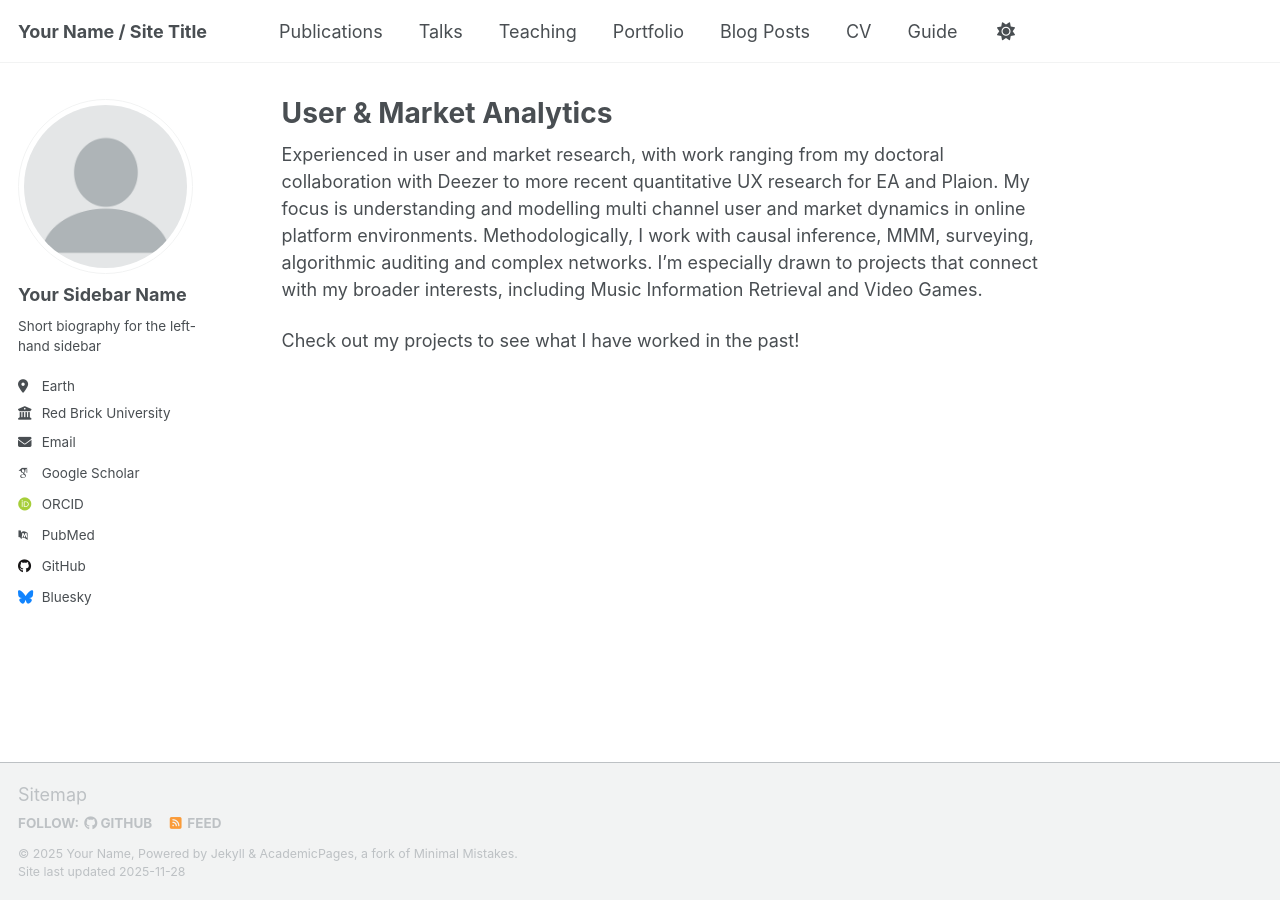
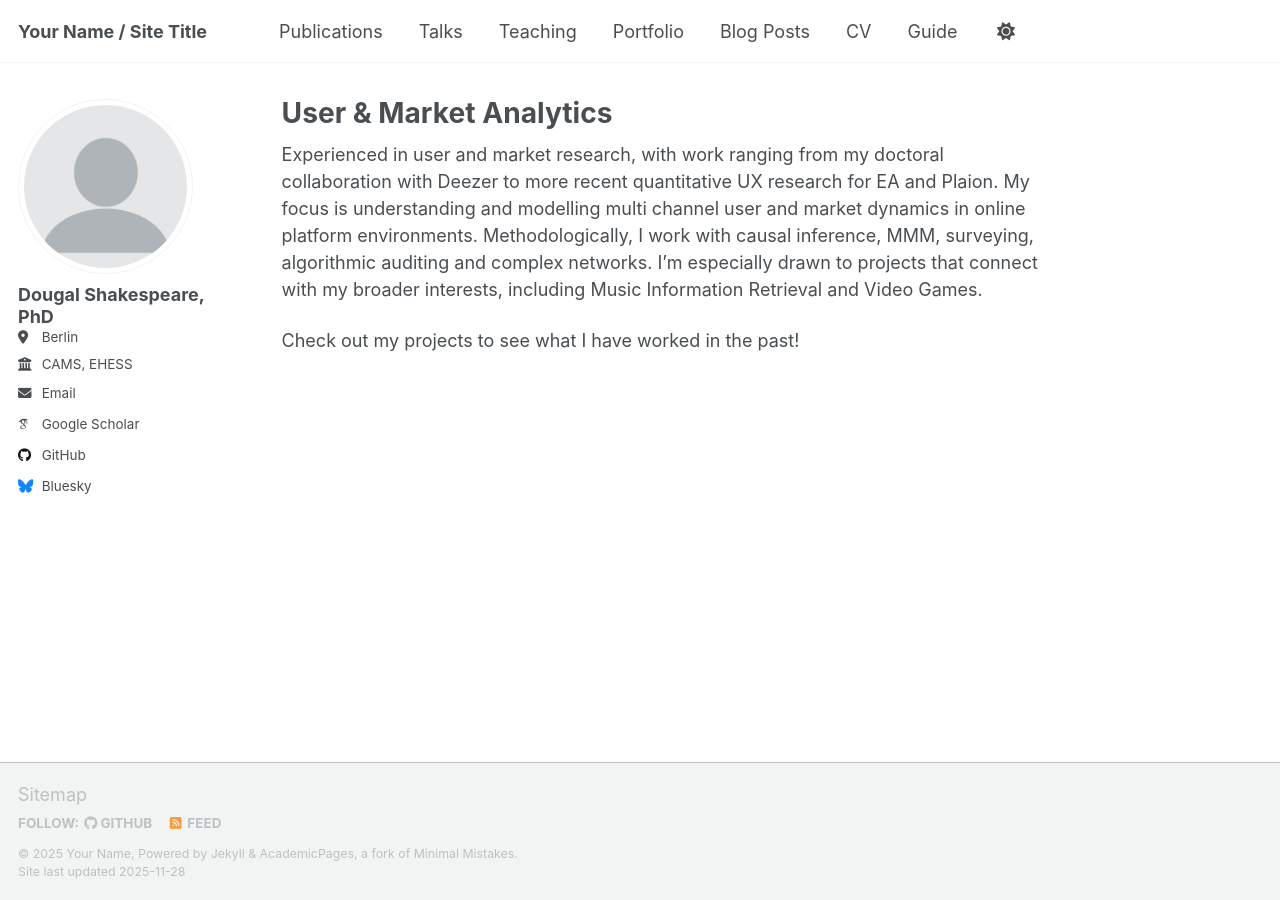
Before and after one commit to deshiiii/deshiiii.github.io, a Jekyll site: the page built from _pages/about.md, in a window 1280 px wide. Built offline with Jekyll 4.4.1, drawn with Linux system fonts in a browser that asks for light colours; some web fonts are replaced; a script that is not in the unit is left out.

Commit message:
Update _config.yml

```diff
--- a/_config.yml
+++ b/_config.yml
@@ -24,24 +24,24 @@ repository               : "academicpages/academicpages.github.io"
 author:
   # Biographic information
   avatar           : "profile.png"
-  name             : "Your Sidebar Name"
+  name             : "Dougal Shakespeare, PhD"
   pronouns         : # example: "she/her"
-  bio              : "Short biography for the left-hand sidebar"
-  location         : "Earth"
-  employer         : "Red Brick University"
+  bio              : # URL
+  location         : "Berlin"
+  employer         : "CAMS, EHESS"
   uri              : # URL
-  email            : "none@example.org"
+  email            : "dougal.shakespeare@cmb.hu-berlin.de"
 
   # Academic websites
   academia         : # URL
   arxiv            : # URL - Update with the correct link to your profile
-  googlescholar    : "https://scholar.google.com/citations?user=PS_CX0AAAAAJ"
+  googlescholar    : "https://scholar.google.com/citations?user=at_8RJMAAAAJ&hl=en"
   inspire-hep      : # URL
   impactstory      : # URL
-  orcid            : "https://orcid.org/yourorcidurl"
+  orcid            : # "https://orcid.org/yourorcidurl"
   semantic         : # URL
   ssrn             : # URL
-  pubmed           : "https://www.ncbi.nlm.nih.gov/pubmed/?term=john+snow"
+  pubmed           : # "https://www.ncbi.nlm.nih.gov/pubmed/?term=john+snow"
   researchgate     : # URL
   scopus           : # URL
   zotero           : # URL
@@ -51,13 +51,13 @@ author:
   bitbucket        : # Username - Update with your username on the site
   codepen          : # Username
   dribbble         : # Username
-  github           : "academicpages"
+  github           : "https://github.com/deshiiii"
   kaggle           : # Username
   stackoverflow    : # User number or user number and name (i.e., use "1" or "1/jeff-atwood")
 
   # Social media
   artstation       : # Username
-  bluesky          : "bsky.app" # Replace this with you Bluesky username
+  bluesky          : "dougalshakes.app" # Replace this with you Bluesky username
   facebook         : # Username
   flickr           : # Username
   foursquare       : # Username
```
